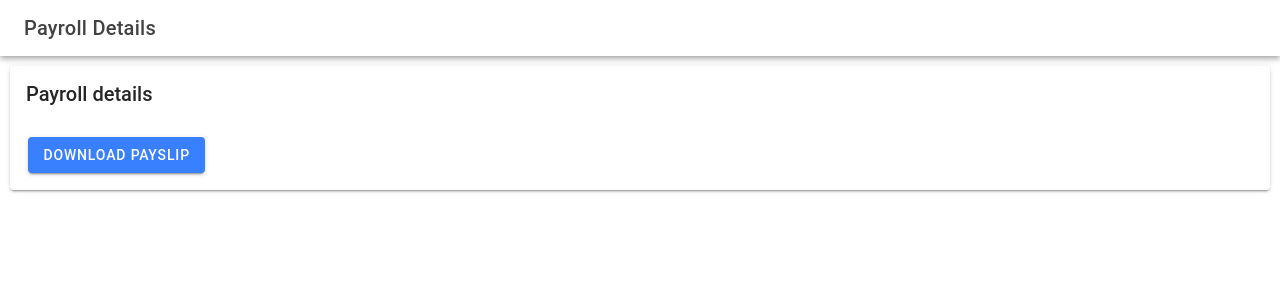
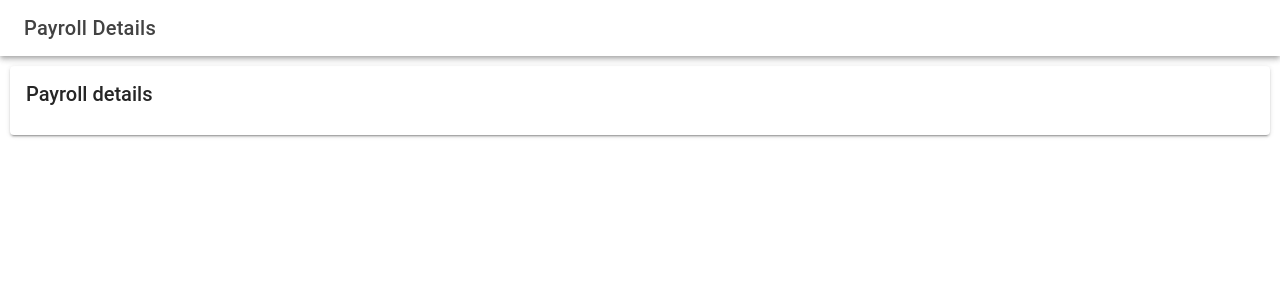
Before and after one commit to rameezh88/PayrollDemo, a React (Vite) app: page /payroll-details in a window 1280 px wide. Shown: the top 300 px of the page. Built offline with nearby package versions, Linux system fonts and the light colour scheme.

Commit message:
Show download button only on iOS and Android

```diff
--- a/src/pages/PayrollDetails/index.tsx
+++ b/src/pages/PayrollDetails/index.tsx
@@ -12,6 +12,7 @@ import {
   IonText,
   IonTitle,
   IonToolbar,
+  isPlatform,
 } from "@ionic/react";
 import { format } from "date-fns";
 import { useEffect, useState } from "react";
@@ -90,9 +91,11 @@ const PayrollDetails: React.FC<RouteComponentProps> = () => {
                 </IonText>
               </>
             )}
-            <DownloadButton onClick={handleDownloadPress}>
-              Download payslip
-            </DownloadButton>
+            {(isPlatform("ios") || isPlatform("android")) && (
+              <DownloadButton onClick={handleDownloadPress}>
+                Download payslip
+              </DownloadButton>
+            )}
           </IonCardContent>
         </IonCard>
         <ErrorContainer>
```
